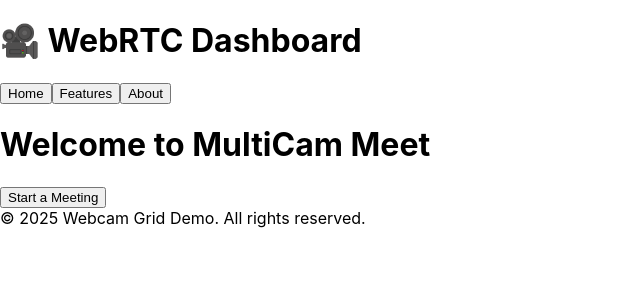
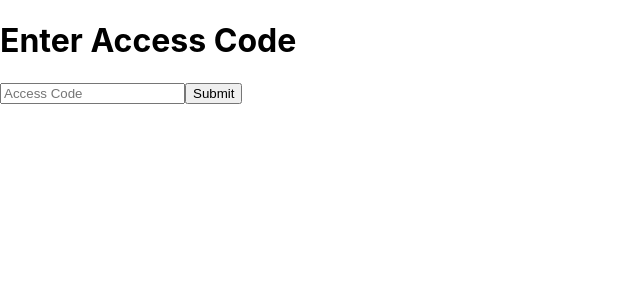
Before and after one commit to thecritiz/multicam-frontend, a React (Create React App) app: page / in a window 1280 px wide. Shown: the top 300 px of the page, without its empty margins (0-640 px from the left). Built offline with nearby package versions, Linux system fonts and the light colour scheme.

Commit message:
Debugged Deployement-React-dom

```diff
--- a/src/App.js
+++ b/src/App.js
@@ -2,27 +2,35 @@
 import React from "react";
 import { BrowserRouter, Routes, Route } from "react-router-dom";
 
+// Import all necessary components
 import Home from "./components/Home";
 import CameraGrid from "./components/CameraGrid";
 import Header from "./components/Header";
 import Footer from "./components/Footer";
+import AccessPage from "./components/AccessPage"; // <-- Import AccessPage
 
 export default function App() {
   return (
     <BrowserRouter>
       <Routes>
+        {/* Route for the Access Page at the root */}
+        <Route path="/" element={<AccessPage />} />
+
+        {/* Route for the Home Page */}
         <Route
-          path="/"
+          path="/home"
           element={
             <div className="min-h-screen flex flex-col bg-gray-50">
               <Header />
-              <main className="flex-1 container mx-auto p-6">
+              <main className="flex-1 container mx-auto p-6 flex items-center justify-center">
                 <Home />
               </main>
               <Footer />
             </div>
           }
         />
+
+        {/* Route for the Meeting Room */}
         <Route
           path="/room/:roomId"
           element={
```
